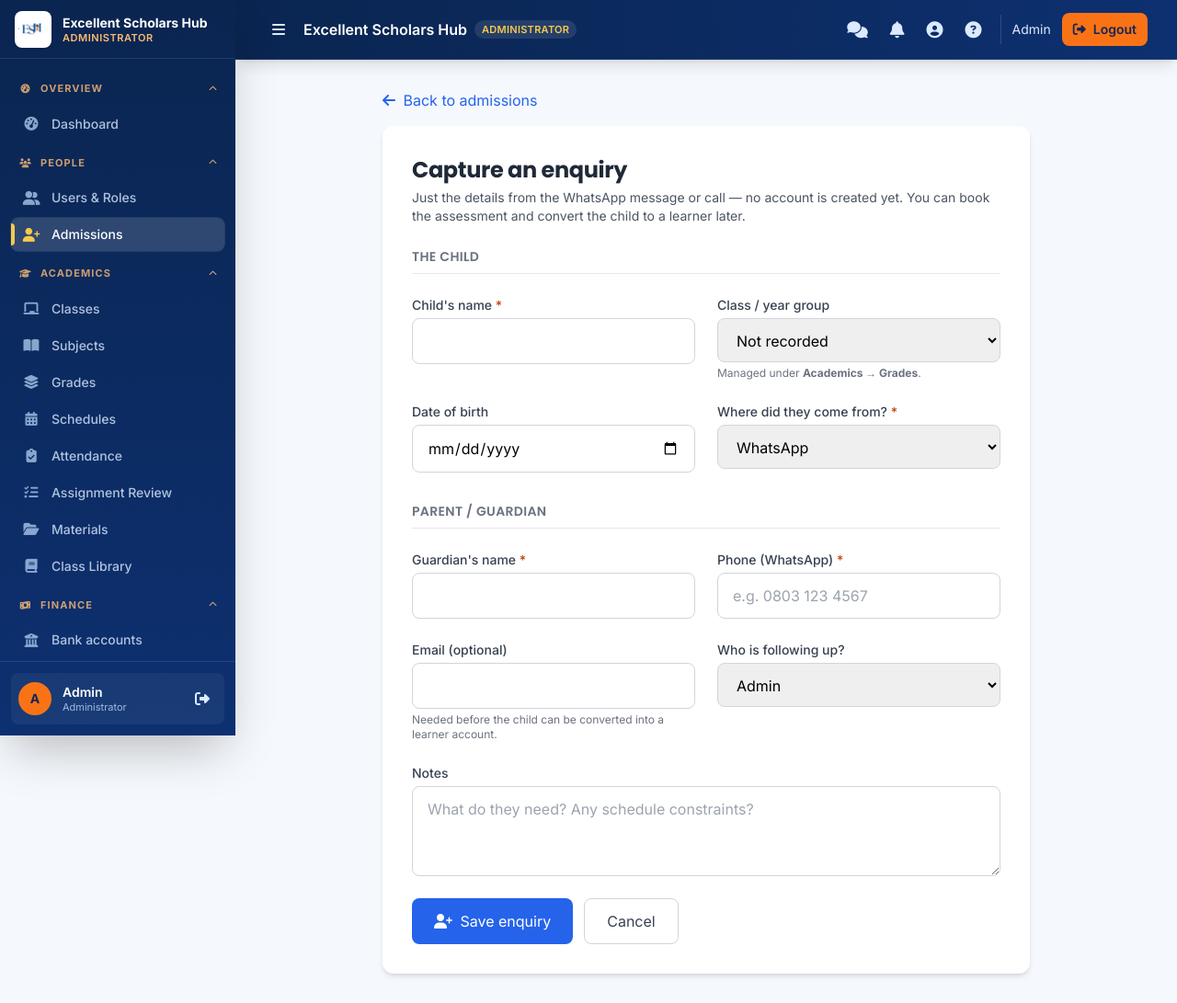
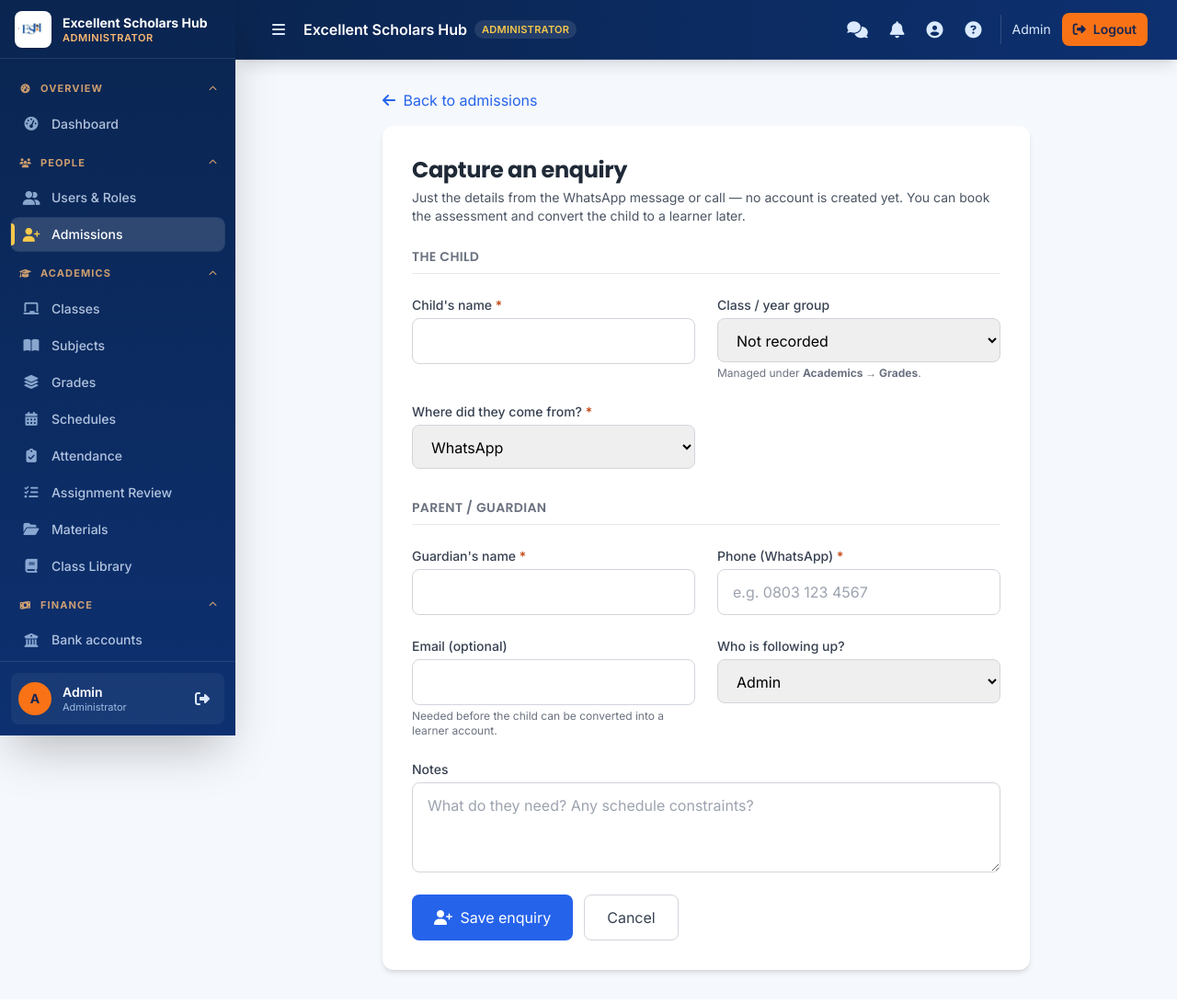
Before and after one commit to paulzekeri/excellent-scholars-hub, a Laravel app: page /admin/enquiries/create in a window 1280 px wide. Shown: the whole page at 92% size. After the commit the page ends 1062 px from the top, so only its background shows below. Run offline with Laravel 12, Linux system fonts and the light colour scheme; a user stored in the database is signed in; data comes from the database, SQL or seed files in the repository; data that the repository does not hold is empty; some libraries are stand-ins or nearby versions.

Commit message:
fix(admissions): remove date of birth from enquiry screens
The optional field only existed on the internal capture/edit form, never on the public booking form, so it showed 'Not recorded' on the detail panel and invited a request to add it to the public form. Removes the input, the detail line, the validation and the internal email line; the nullable child_dob column is kept for existing records. 'Captured by' now falls back to the source label instead of 'Unknown'.

```diff
--- a/app/Http/Controllers/Admin/EnquiryController.php
+++ b/app/Http/Controllers/Admin/EnquiryController.php
@@ -220,7 +220,6 @@ class EnquiryController extends Controller
     {
         $validated = $request->validate([
             'child_name' => ['required', 'string', 'max:255'],
-            'child_dob' => ['nullable', 'date', 'before:today'],
             'grade_id' => ['nullable', 'integer', 'exists:grades,id'],
             // Legacy text field, still accepted from older forms.
             'child_grade_level' => ['nullable', 'string', 'max:100'],
--- a/resources/views/admin/enquiries/_form.blade.php
+++ b/resources/views/admin/enquiries/_form.blade.php
@@ -28,12 +28,6 @@
             @endif
         </select>
         <p class="text-xs text-gray-500 mt-1">Managed under <strong>Academics → Grades</strong>.</p>
-    </div>
-
-    <div>
-        <label for="child_dob" class="block text-sm font-medium text-gray-700">Date of birth</label>
-        <input id="child_dob" type="date" name="child_dob" value="{{ old('child_dob', optional($enquiry->child_dob)->format('Y-m-d')) }}"
-            class="mt-1 block w-full border border-gray-300 rounded-lg px-4 py-3 focus:ring-blue-500 focus:border-blue-500">
     </div>
 
     <div>
--- a/resources/views/admin/enquiries/show.blade.php
+++ b/resources/views/admin/enquiries/show.blade.php
@@ -125,16 +125,12 @@
                         <dd class="text-gray-800">{{ $enquiry->child_grade_level ?: 'Not recorded' }}</dd>
                     </div>
                     <div>
-                        <dt class="text-xs uppercase tracking-wide text-gray-500">Date of birth</dt>
-                        <dd class="text-gray-800">{{ optional($enquiry->child_dob)->format('M j, Y') ?: 'Not recorded' }}</dd>
-                    </div>
-                    <div>
                         <dt class="text-xs uppercase tracking-wide text-gray-500">Owner</dt>
                         <dd class="text-gray-800">{{ optional($enquiry->assignedTo)->name ?? 'Unassigned' }}</dd>
                     </div>
                     <div>
                         <dt class="text-xs uppercase tracking-wide text-gray-500">Captured by</dt>
-                        <dd class="text-gray-800">{{ optional($enquiry->createdBy)->name ?? 'Unknown' }}</dd>
+                        <dd class="text-gray-800">{{ optional($enquiry->createdBy)->name ?? $enquiry->sourceLabel() }}</dd>
                     </div>
                 </dl>
                 @if($enquiry->notes)
--- a/resources/views/emails/assessment-booked.blade.php
+++ b/resources/views/emails/assessment-booked.blade.php
@@ -8,9 +8,6 @@
 **Reference:** {{ $enquiry->reference }}
 **Child:** {{ $enquiry->child_name }}
 **Grade / class:** {{ $enquiry->child_grade_level ?: 'Not recorded' }}
-@if($enquiry->child_dob)
-**Date of birth:** {{ $enquiry->child_dob->format('M j, Y') }}
-@endif
 
 **Guardian:** {{ $enquiry->guardian_name }}
 **Phone / WhatsApp:** {{ $enquiry->guardian_phone }}
```
Also changed, not shown: tests/Feature/AdmissionsTest.php (+21 -0 lines).
